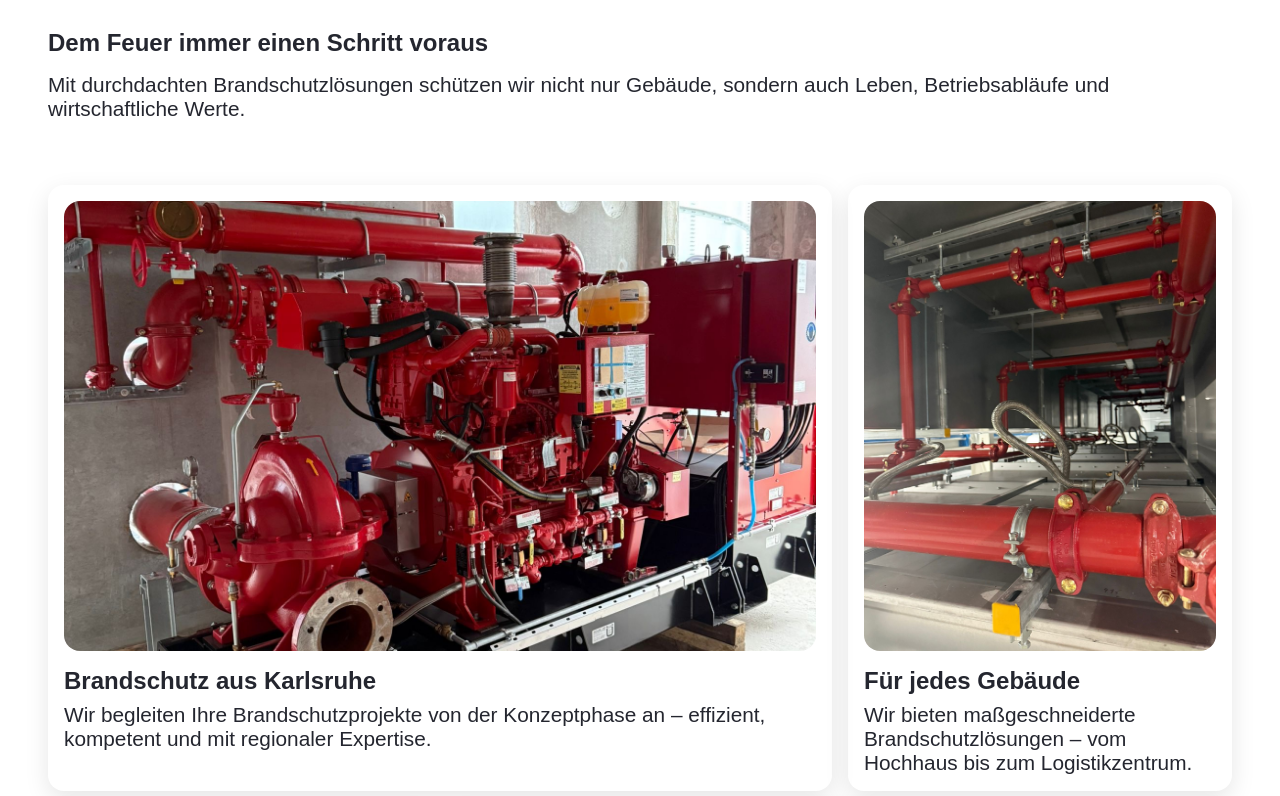
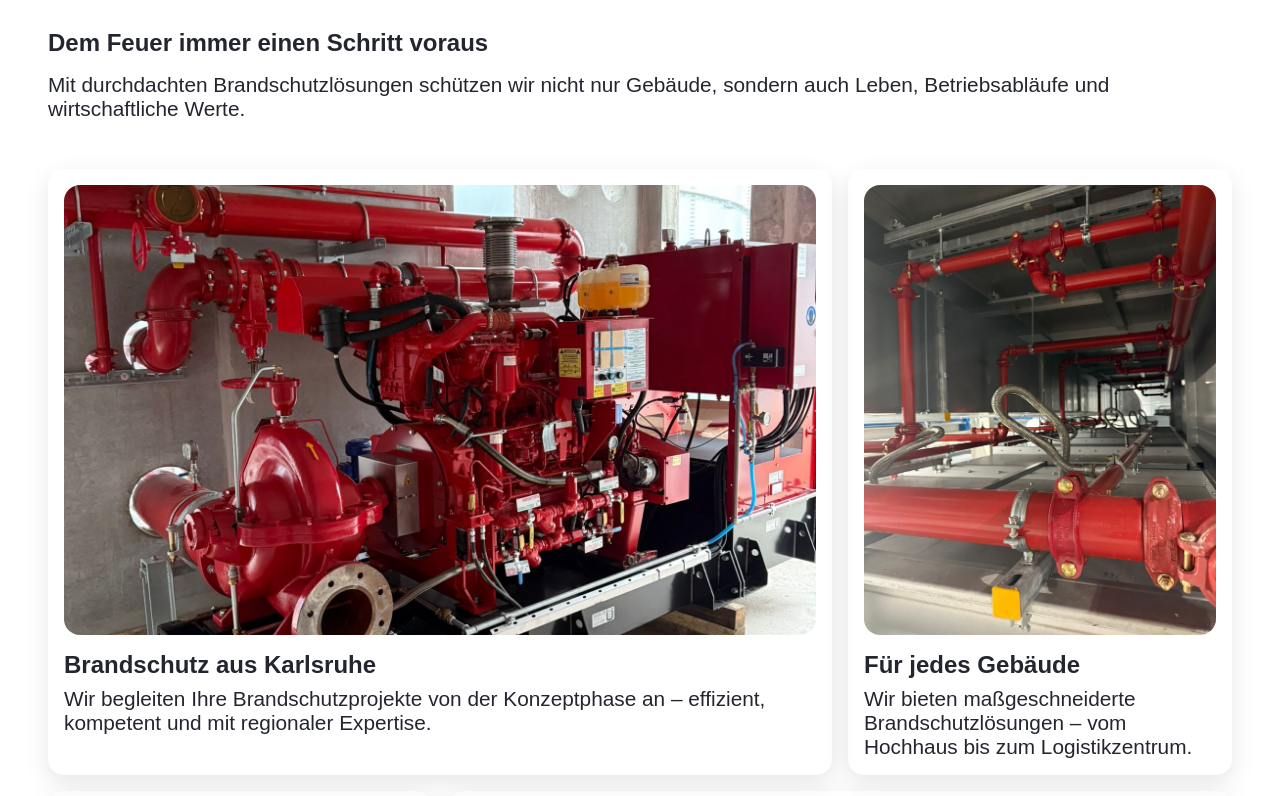
Before and after one commit to dejanpls/mp-leitungsverlegung.de, a website built with webpack: page src/template.html in a window 1280 px wide. Shown: the part 924-1720 px from the top of the page. Built offline with nearby package versions, Linux system fonts and the light colour scheme; a web font is replaced by a local one.

Commit message:
fix: lower card's padding-top

```diff
--- a/src/styles/projects.css
+++ b/src/styles/projects.css
@@ -26,7 +26,7 @@ p.intro {
   grid-template-columns: repeat(3, 1fr);
   grid-auto-rows: auto;
   gap: 1rem;
-  padding-top: 4rem;
+  padding-top: 3rem;
   margin: 0 auto;
   background-color: #ffffff;
 }
```
